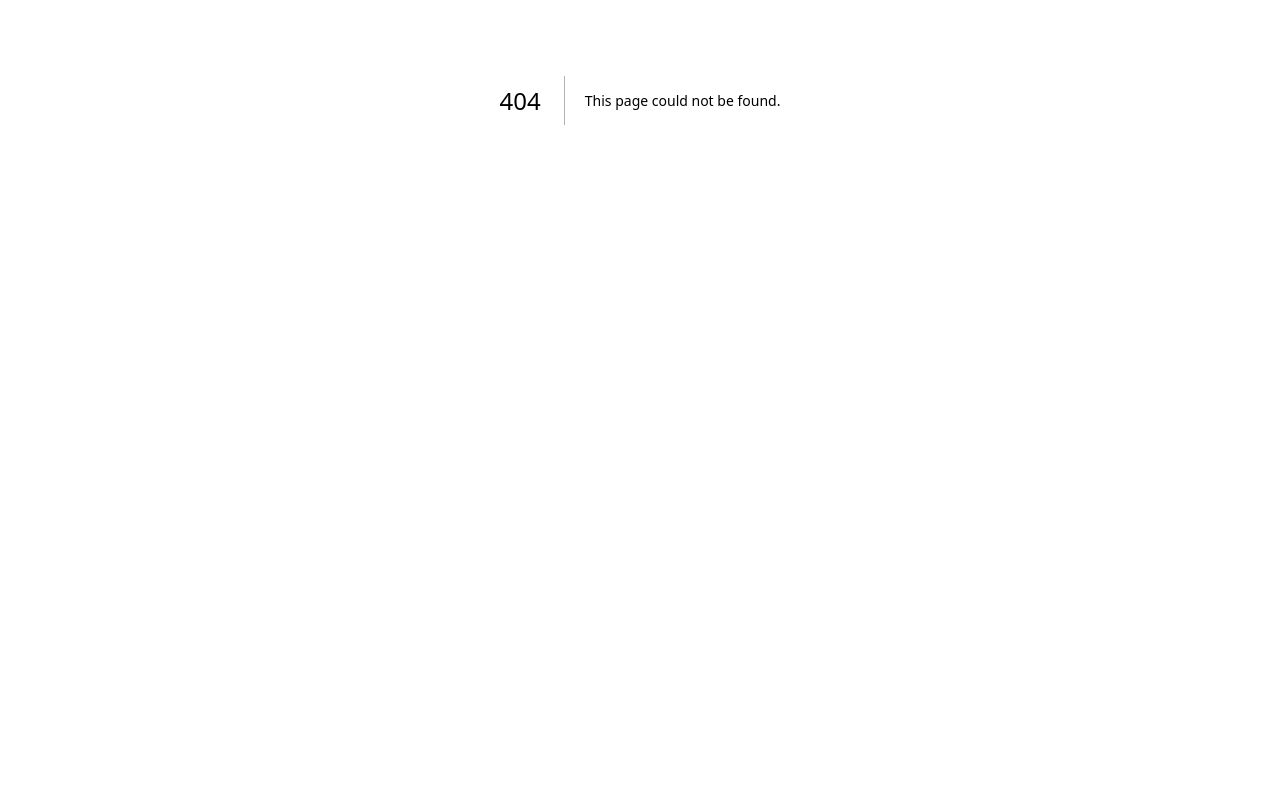
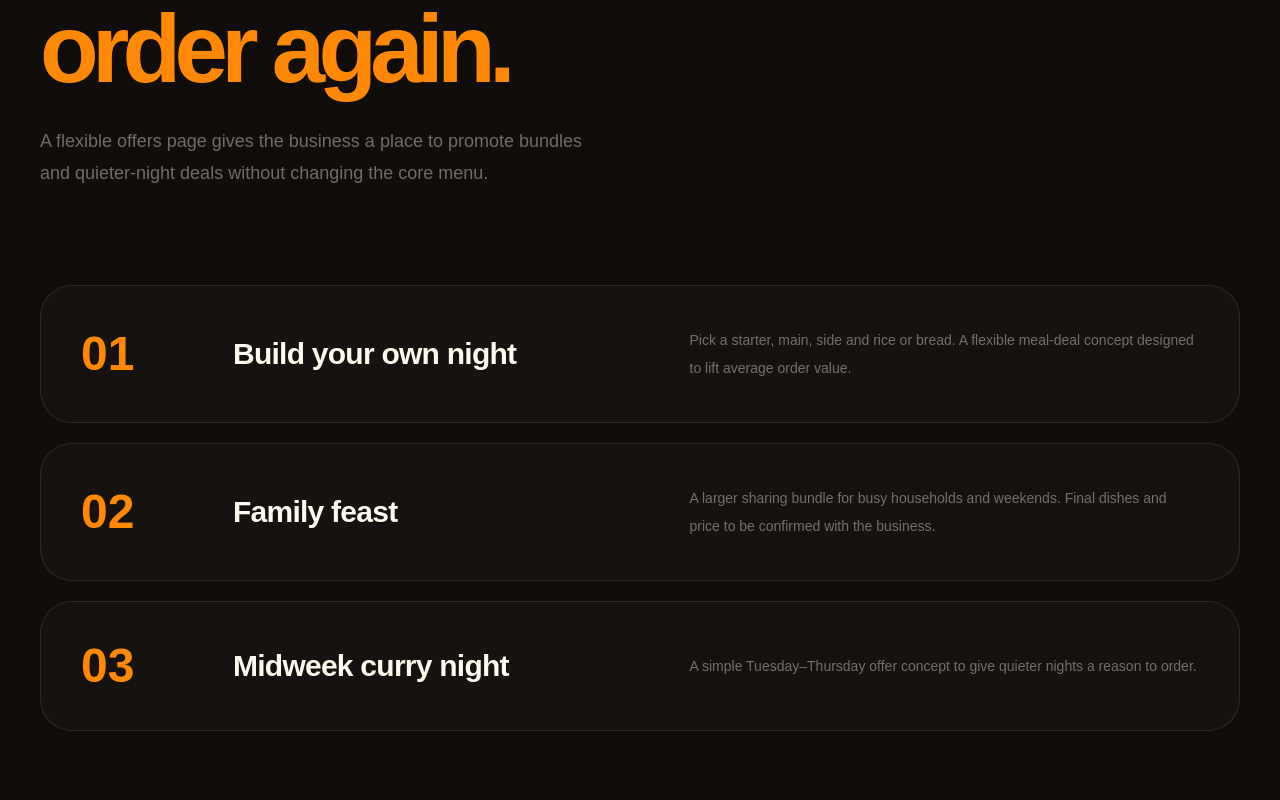
Before and after one commit to jr4547279-max/local-business-template, a Next.js app: page /offers in a window 1280 px wide. Before the commit this address had no page. Shown: the part 300-1100 px from the top of the page. Before the commit the page ends 800 px from the top, so only its background shows below. Built offline with nearby package versions, Linux system fonts and the light colour scheme.

Commit message:
Add Sultan To Go offers page

```diff
--- /dev/null
+++ b/src/app/offers/page.tsx
@@ -0,0 +1,16 @@
+import Link from "next/link";
+import { business } from "../../config/business";
+
+const offers = [
+  ["01", "Build your own night", "Pick a starter, main, side and rice or bread. A flexible meal-deal concept designed to lift average order value."],
+  ["02", "Family feast", "A larger sharing bundle for busy households and weekends. Final dishes and price to be confirmed with the business."],
+  ["03", "Midweek curry night", "A simple Tuesday–Thursday offer concept to give quieter nights a reason to order."],
+];
+
+export default function OffersPage() {
+  return <main className="min-h-screen bg-[#100d0a] text-[#fff8ec]"><nav className="sticky top-0 z-50 border-b border-white/10 bg-[#100d0a]/90 backdrop-blur-xl"><div className="mx-auto flex max-w-7xl items-center justify-between px-5 py-4 lg:px-10"><Link href="/" className="text-xl font-semibold">Sultan <span className="text-orange-400">To Go</span></Link><div className="hidden gap-7 text-sm text-white/60 md:flex"><Link href="/menu">Menu</Link><Link href="/about">Our story</Link><Link href="/offers" className="text-white">Offers</Link><Link href="/contact">Contact</Link></div><a href={business.bookingUrl} target="_blank" rel="noreferrer" className="rounded-full bg-orange-400 px-5 py-2.5 text-sm font-semibold text-black">Order now</a></div></nav>
+  <header className="mx-auto max-w-7xl px-5 py-24 lg:px-10"><p className="text-xs uppercase tracking-[.4em] text-orange-400">Offers</p><h1 className="mt-5 max-w-4xl text-6xl font-semibold tracking-[-.07em] sm:text-8xl">Good reasons to<br/><span className="text-orange-400">order again.</span></h1><p className="mt-7 max-w-xl text-lg leading-8 text-white/40">A flexible offers page gives the business a place to promote bundles and quieter-night deals without changing the core menu.</p></header>
+  <section className="mx-auto max-w-7xl space-y-5 px-5 pb-28 lg:px-10">{offers.map(([n,title,description])=><article key={n} className="grid gap-8 rounded-[2rem] border border-white/10 bg-white/[.025] p-7 sm:p-10 md:grid-cols-[120px_1fr_1.2fr] md:items-center"><span className="text-5xl font-semibold text-orange-400">{n}</span><h2 className="text-3xl font-semibold tracking-tight">{title}</h2><p className="text-sm leading-7 text-white/40">{description}</p></article>)}</section>
+  <section className="bg-orange-400 px-5 py-16 text-black lg:px-10"><div className="mx-auto flex max-w-7xl items-center justify-between gap-7"><h2 className="text-4xl font-semibold tracking-tight">See the menu first.</h2><Link href="/menu" className="rounded-full bg-black px-7 py-4 font-semibold text-white">View menu →</Link></div></section>
+  </main>;
+}
```
